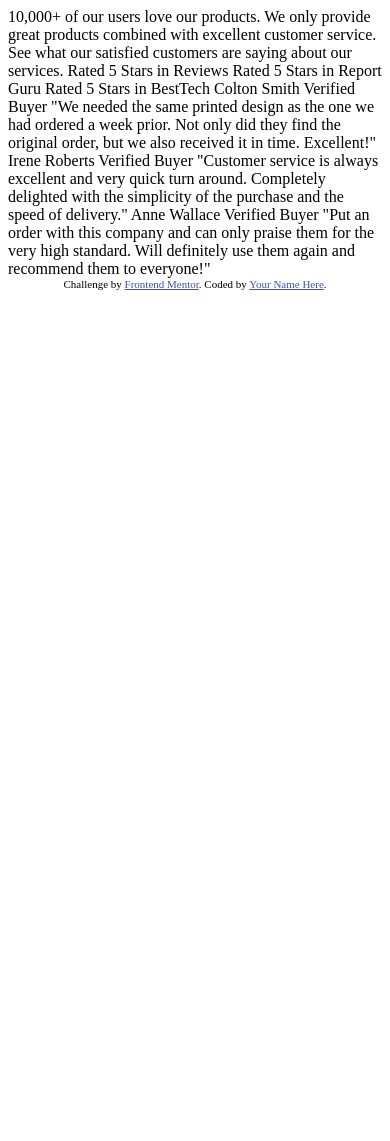
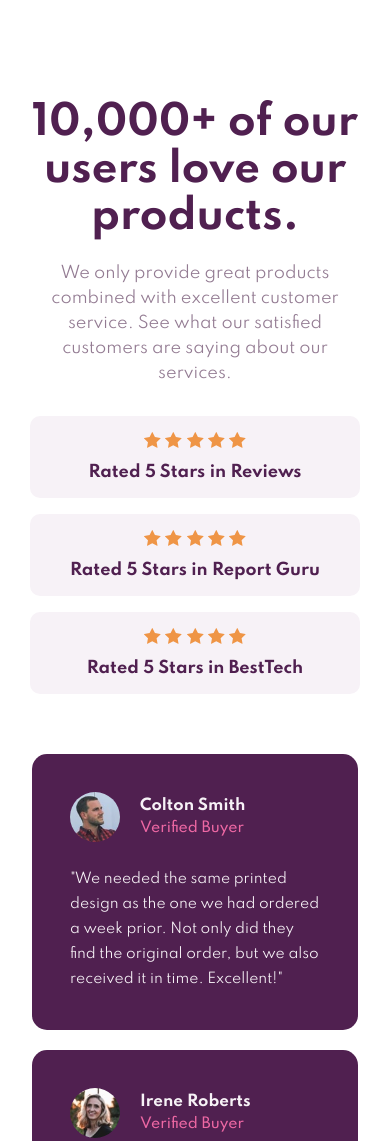
Before and after one commit to CrisCaGoVe/ElTercero, a plain HTML site: page index.html in a window 390 px wide. Shown: the top 1141 px of the page. Before the commit the page ends 844 px from the top, so only its background shows below. Drawn offline with Linux system fonts and the light colour scheme.

Commit message:
Mobile design

```diff
--- a/index.html
+++ b/index.html
@@ -15,47 +15,97 @@
     <title>Frontend Mentor | Social proof section</title>
 
     <!-- Feel free to remove these styles or customise in your own stylesheet 👍 -->
-    <style>
-      .attribution {
-        font-size: 11px;
-        text-align: center;
-      }
-      .attribution a {
-        color: hsl(228, 45%, 44%);
-      }
-    </style>
+    <link rel="stylesheet" href="./style.css" />
   </head>
   <body>
-    10,000+ of our users love our products.
+    <div class="container">
+      <section class="top">
+        <h1>10,000+ of our users love our products.</h1>
 
-    We only provide great products combined with excellent customer service.
-    See what our satisfied customers are saying about our services.
+        <p>
+          We only provide great products combined with excellent customer
+          service. See what our satisfied customers are saying about our
+          services.
+        </p>
+      </section>
+      <section class="ratings">
+        <div class="card-ratings">
+          <div class="stars">
+            <img src="./images/icon-star.svg" alt="star" />
+            <img src="./images/icon-star.svg" alt="star" />
+            <img src="./images/icon-star.svg" alt="star" />
+            <img src="./images/icon-star.svg" alt="star" />
+            <img src="./images/icon-star.svg" alt="star" />
+          </div>
+          <p>Rated 5 Stars in Reviews</p>
+        </div>
+        <div class="card-ratings">
+          <div class="stars">
+            <img src="./images/icon-star.svg" alt="star" />
+            <img src="./images/icon-star.svg" alt="star" />
+            <img src="./images/icon-star.svg" alt="star" />
+            <img src="./images/icon-star.svg" alt="star" />
+            <img src="./images/icon-star.svg" alt="star" />
+          </div>
+          <p>Rated 5 Stars in Report Guru</p>
+        </div>
+        <div class="card-ratings">
+          <div class="stars">
+            <img src="./images/icon-star.svg" alt="star" />
+            <img src="./images/icon-star.svg" alt="star" />
+            <img src="./images/icon-star.svg" alt="star" />
+            <img src="./images/icon-star.svg" alt="star" />
+            <img src="./images/icon-star.svg" alt="star" />
+          </div>
+          <p>Rated 5 Stars in BestTech</p>
+        </div>
+      </section>
+      <section class="profiles">
+        <div class="profile-card">
+          <img src="./images/image-colton.jpg" alt="Colton" />
+          <div class="top-card">
+            <h2>Colton Smith</h2>
+            <h3>Verified Buyer</h3>
+          </div>
+          <p class="costumer-says">
+            "We needed the same printed design as the one we had ordered a week
+            prior. Not only did they find the original order, but we also
+            received it in time. Excellent!"
+          </p>
+        </div>
+        <div class="profile-card">
+          <img src="./images/image-irene.jpg" alt="Irene" />
+          <div class="top-card">
+            <h2>Irene Roberts</h2>
+            <h3>Verified Buyer</h3>
+          </div>
 
-    Rated 5 Stars in Reviews
-    Rated 5 Stars in Report Guru
-    Rated 5 Stars in BestTech
+          <p class="costumer-says">
+            "Customer service is always excellent and very quick turn around.
+            Completely delighted with the simplicity of the purchase and the
+            speed of delivery."
+          </p>
+        </div>
+        <div class="profile-card">
+          <img src="./images/image-anne.jpg" alt="Anne" />
+          <div class="top-card">
+            <h2>Anne Wallace</h2>
+            <h3>Verified Buyer</h3>
+          </div>
 
-    Colton Smith
-    Verified Buyer
-    "We needed the same printed design as the one we had ordered a week prior.
-    Not only did they find the original order, but we also received it in time.
-    Excellent!"
-
-    Irene Roberts
-    Verified Buyer
-    "Customer service is always excellent and very quick turn around. Completely
-    delighted with the simplicity of the purchase and the speed of delivery."
-
-    Anne Wallace
-    Verified Buyer
-    "Put an order with this company and can only praise them for the very high
-    standard. Will definitely use them again and recommend them to everyone!"
-
+          <p class="costumer-says">
+            "Put an order with this company and can only praise them for the
+            very high standard. Will definitely use them again and recommend
+            them to everyone!"
+          </p>
+        </div>
+      </section>
+    </div>
     <div class="attribution">
       Challenge by
       <a href="https://www.frontendmentor.io?ref=challenge" target="_blank"
         >Frontend Mentor</a
-      >. Coded by <a href="#">Your Name Here</a>.
+      >. Coded by <a href="#">Cristian</a>.
     </div>
   </body>
 </html>
--- /dev/null
+++ b/style.css
@@ -0,0 +1,115 @@
+@import url("https://fonts.googleapis.com/css2?family=Spartan:wght@400;500;700&display=swap");
+
+:root {
+  --Very-Dark-Magenta: hsl(300, 43%, 22%);
+  --Soft-Pink: hsl(333, 80%, 67%);
+  --Dark-Grayish-Magenta: hsl(303, 10%, 53%);
+  --Light-Grayish-Magenta: hsl(300, 24%, 96%);
+  --White: hsl(0, 0%, 100%);
+}
+* {
+  margin: 0%;
+  padding: 0%;
+}
+html {
+  height: 100%;
+  -webkit-box-sizing: border-box;
+  -moz-box-sizing: border-box;
+  box-sizing: border-box;
+}
+*,
+*:before,
+*:after {
+  -webkit-box-sizing: inherit;
+  -moz-box-sizing: inherit;
+  box-sizing: inherit;
+}
+body {
+  background-color: var(--White);
+  font-family: "Spartan";
+  min-height: 100%;
+}
+.container {
+  margin: 100px 30px;
+}
+.container .top {
+  text-align: center;
+}
+.container .top h1 {
+  font-weight: 700;
+  font-size: 40px;
+  color: var(--Very-Dark-Magenta);
+  margin-bottom: 20px;
+}
+.container .top p {
+  color: var(--Dark-Grayish-Magenta);
+  margin-bottom: 30px;
+  line-height: 25px;
+}
+.container .ratings {
+  margin-top: 25px;
+}
+.container .ratings .card-ratings {
+  background-color: var(--Light-Grayish-Magenta);
+  border-radius: 10px;
+  display: flex;
+  flex-direction: column;
+  justify-content: center;
+  align-items: center;
+  margin-bottom: 16px;
+  padding: 16px 0px;
+}
+.container .ratings .card-ratings .stars {
+  margin-bottom: 10px;
+}
+.container .ratings .card-ratings p {
+  font-weight: 700;
+  color: var(--Very-Dark-Magenta);
+}
+.container .profiles .profile-card {
+  background-color: var(--Very-Dark-Magenta);
+  border-radius: 15px;
+  margin: 20px 2px;
+  padding: 38px;
+  align-items: center;
+  flex-wrap: wrap;
+  display: flex;
+}
+.container .profiles  {
+  margin-top: 60px;
+}
+.container .profiles .profile-card .top-card {
+ margin-left: 20px;
+
+}
+.container .profiles .profile-card .top-card h2 {
+  margin-bottom: 5px;
+}
+.container .profiles .profile-card img {
+  width: 50px;
+  border-radius: 50%;
+}
+.container .profiles .profile-card h2 {
+  color: var(--Light-Grayish-Magenta);
+  font-weight: 700;
+  font-size: 15px;
+}
+.container .profiles .profile-card h3 {
+  color: var(--Soft-Pink);
+  font-weight: 500;
+  font-size: 14px;
+}
+.container .profiles .profile-card p {
+  color: var(--Light-Grayish-Magenta);
+  font-size: 13.8px;
+  margin-top: 25px;
+  line-height: 25px;
+}
+
+ .attribution {
+  font-family: "Spartan";
+  color: var(--Very-Dark-Magenta);
+  text-align: center;
+  font-weight: 700;
+  font-size: 15px;
+}
```
